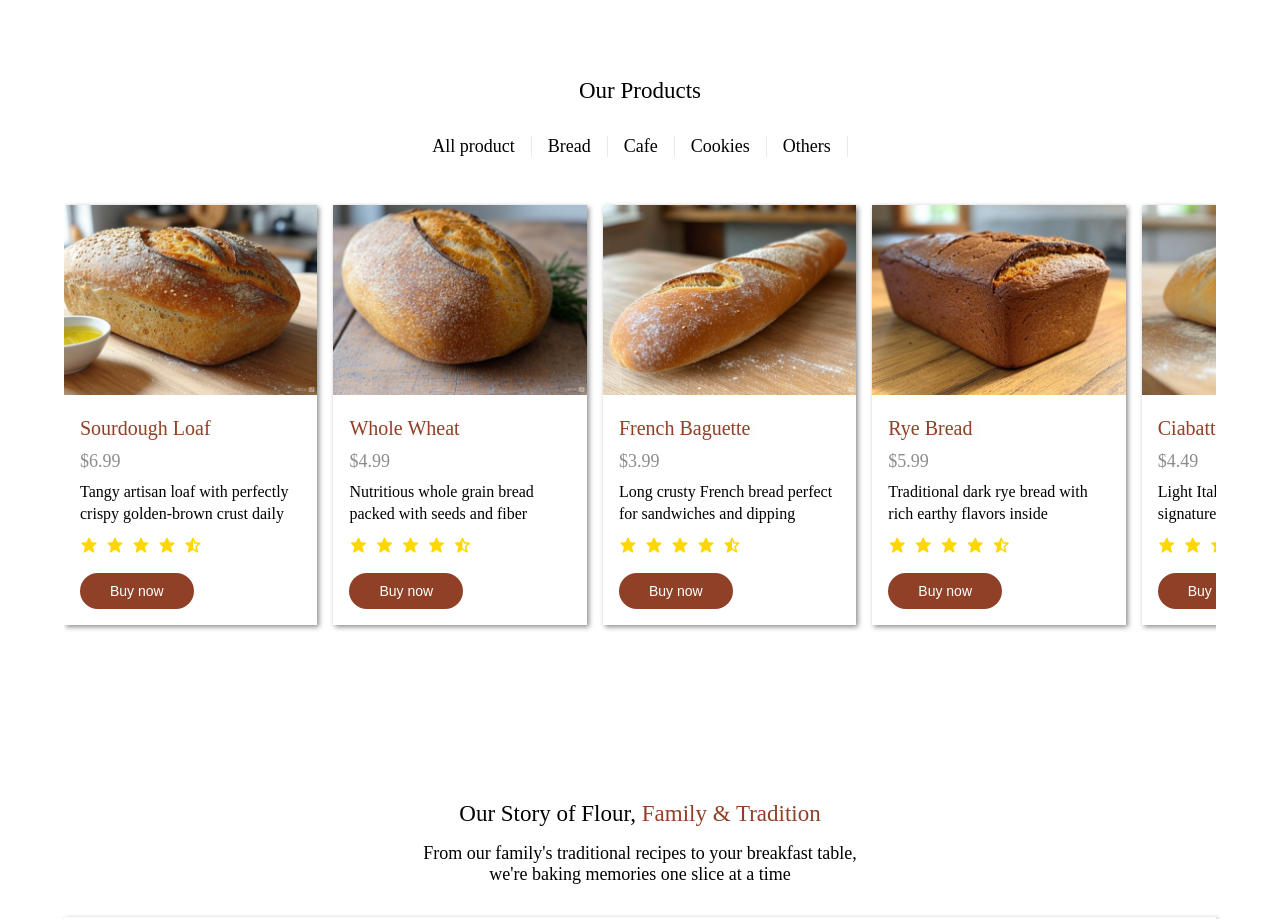
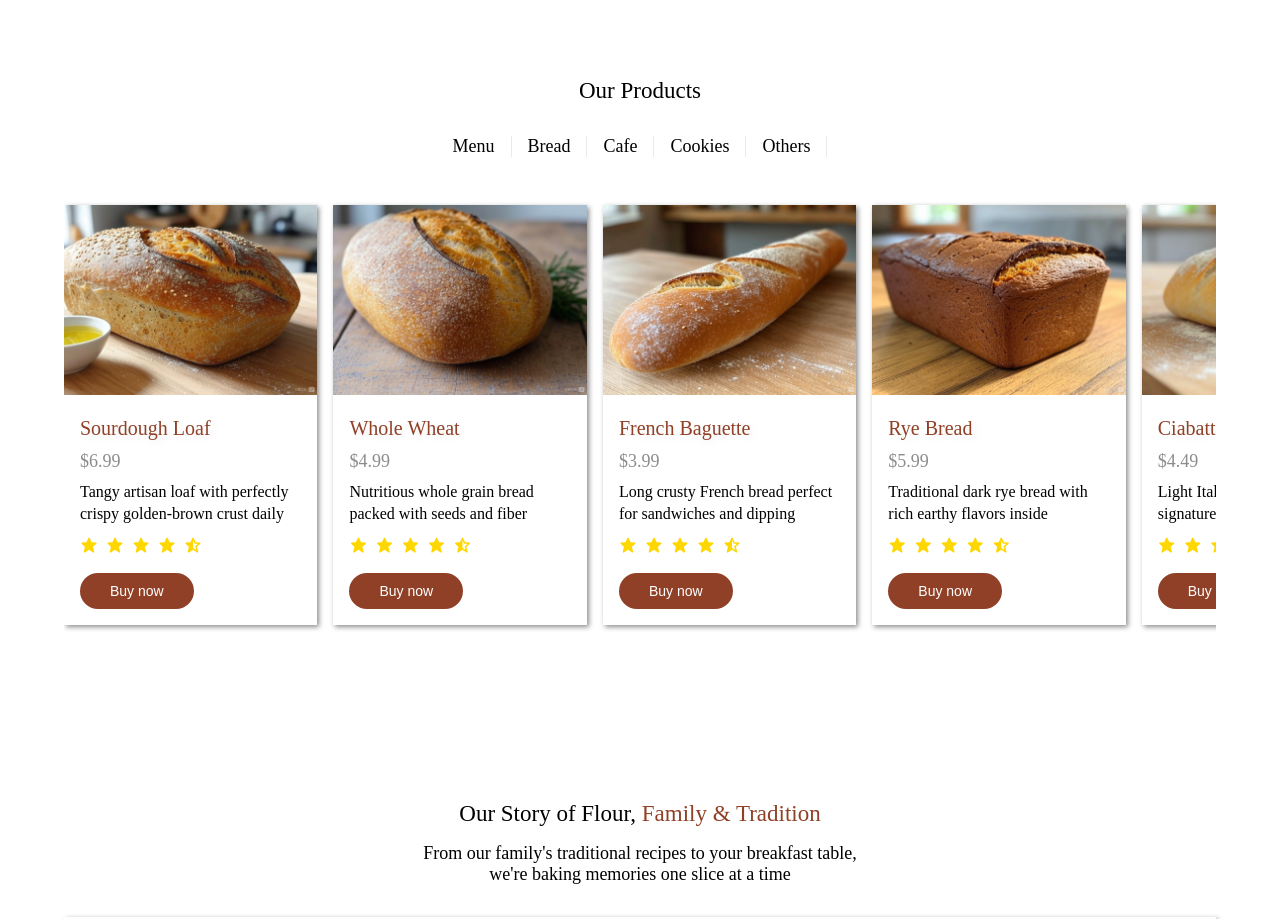
Before and after one commit to Onitoheeb/famzBakery, a React (Vite) app in the folder famzBakery/: page / in a window 1280 px wide. Shown: the part 800-1719 px from the top of the page. Built offline with nearby package versions, Linux system fonts and the light colour scheme.

Commit message:
Change product header description to menu

```diff
--- a/famzBakery/src/home/product/Product.jsx
+++ b/famzBakery/src/home/product/Product.jsx
@@ -8,7 +8,7 @@ export default function () {
             <h3>Our Products</h3>
             <div className="product-header">
                 <ul>
-                    <li>All product</li>
+                    <li>Menu</li>
                     <li>Bread</li>
                     <li>Cafe</li>
                     <li>Cookies</li>
```
